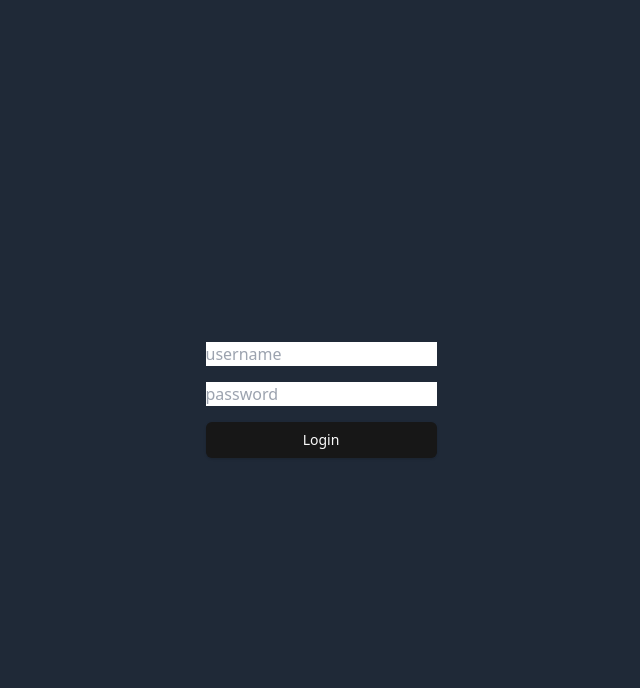
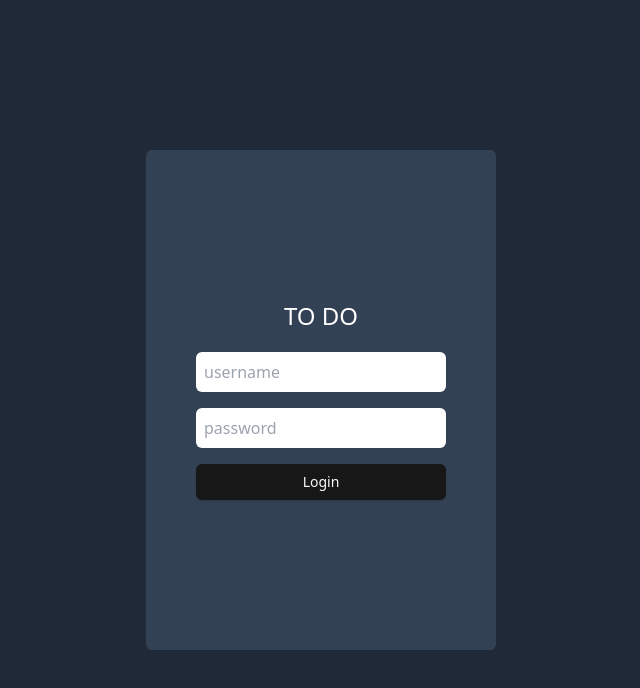
Before and after one commit to MANJU4050/TODO, a React (Vite) app: page /login in a window 1280 px wide. Shown: the top 688 px of the page, without its empty margins (319-959 px from the left). Built offline with nearby package versions, Linux system fonts and the light colour scheme.

Commit message:
login page

```diff
--- a/src/pages/auth/login/index.tsx
+++ b/src/pages/auth/login/index.tsx
@@ -47,11 +47,12 @@ const Login = () => {
   }
   return (
     <div className="flex justify-center items-center w-['100%'] h-screen bg-gray-800">
-      <div className="w-[350px] min-h-[500px] rounded-md flex flex-col justify-center gap-5 items-center p-5">
+      <div className="w-[350px] min-h-[500px] rounded-md flex flex-col justify-center gap-5 items-center p-5 bg-slate-700">
+        <h1 className='text-2xl text-white'>TO DO</h1>
         <form onSubmit={handleSubmit(onSubmit)} className='flex flex-col gap-4'>
-          <input type="text" placeholder="username" {...register("username")} />
+          <input className='h-[40px] pl-2 w-[250px] rounded-md' type="text" placeholder="username" {...register("username")} />
           {errors.username?.message && <p className='text-red-500'>{errors.username.message}</p>}
-          <input type="password" placeholder="password" {...register("password")} />
+          <input className='h-[40px] pl-2 w-[250px] rounded-md' type="password" placeholder="password" {...register("password")} />
           {errors.password?.message && <p className='text-red-500'>{errors.password.message}</p>}
 
           <Button type="submit">Login</Button>
```
